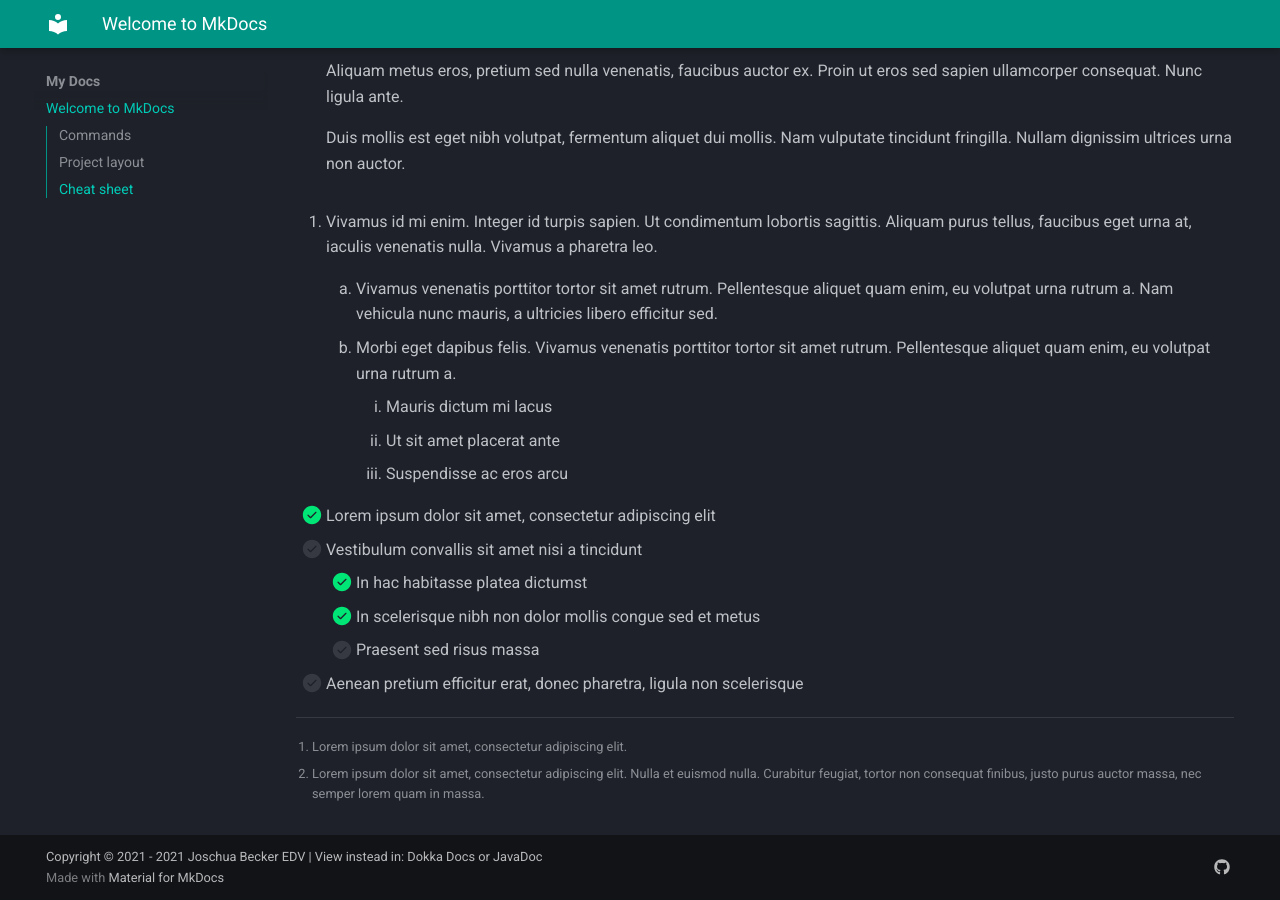
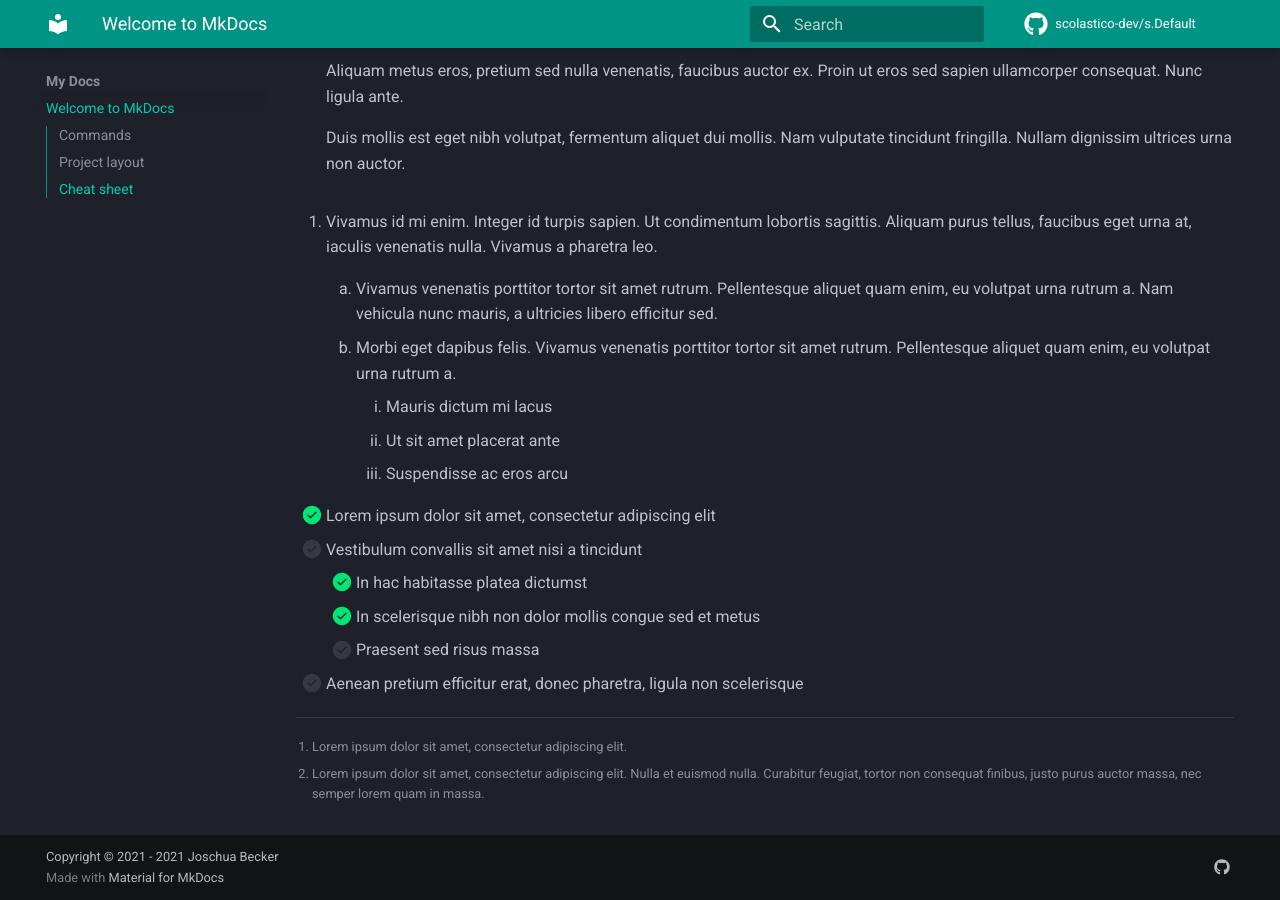
Before and after one commit to scolastico-dev/s.Default, an MkDocs documentation site: the page built from docs/docs/index.md, in a window 1280 px wide and 900 px high, scrolled down 2214 px. Built offline with MkDocs 1.6.1 and Material for MkDocs 9.7.7, drawn with Linux system fonts in a browser that asks for light colours; emoji names are drawn with the system emoji font; comment, search, counter and statistics services are not loaded.

Commit message:
Update mkdocs.yml

```diff
--- a/docs/mkdocs.yml
+++ b/docs/mkdocs.yml
@@ -14,13 +14,12 @@ theme:
     - navigation.top
     - content.code.annotate
     - content.tabs.link
-  repo_url: https://github.com/scolastico-dev/s.Default # HERE is configuration needed!
-  repo_name: scolastico-dev/s.Default # HERE is configuration needed!
 extra:
   social:
     - icon: fontawesome/brands/github
       link: https://github.com/scolastico-dev/s.Default # HERE is configuration needed!
 plugins:
+  - search
   - git-revision-date-localized:
       fallback_to_build_date: true
 markdown_extensions:
@@ -49,5 +48,7 @@ markdown_extensions:
   - pymdownx.tasklist:
       custom_checkbox: true
   - def_list
-copyright: 'Copyright &copy; 2021 - 2021 Joschua Becker EDV &#124; View instead in: <a href="dokka/index.html">Dokka Docs</a> or <a href="javadoc/index.html">JavaDoc</a>'
+copyright: 'Copyright &copy; 2021 - 2021 Joschua Becker'
 site_name: My Docs # HERE is configuration needed!
+repo_url: https://github.com/scolastico-dev/s.Default # HERE is configuration needed!
+repo_name: scolastico-dev/s.Default # HERE is configuration needed!
```
